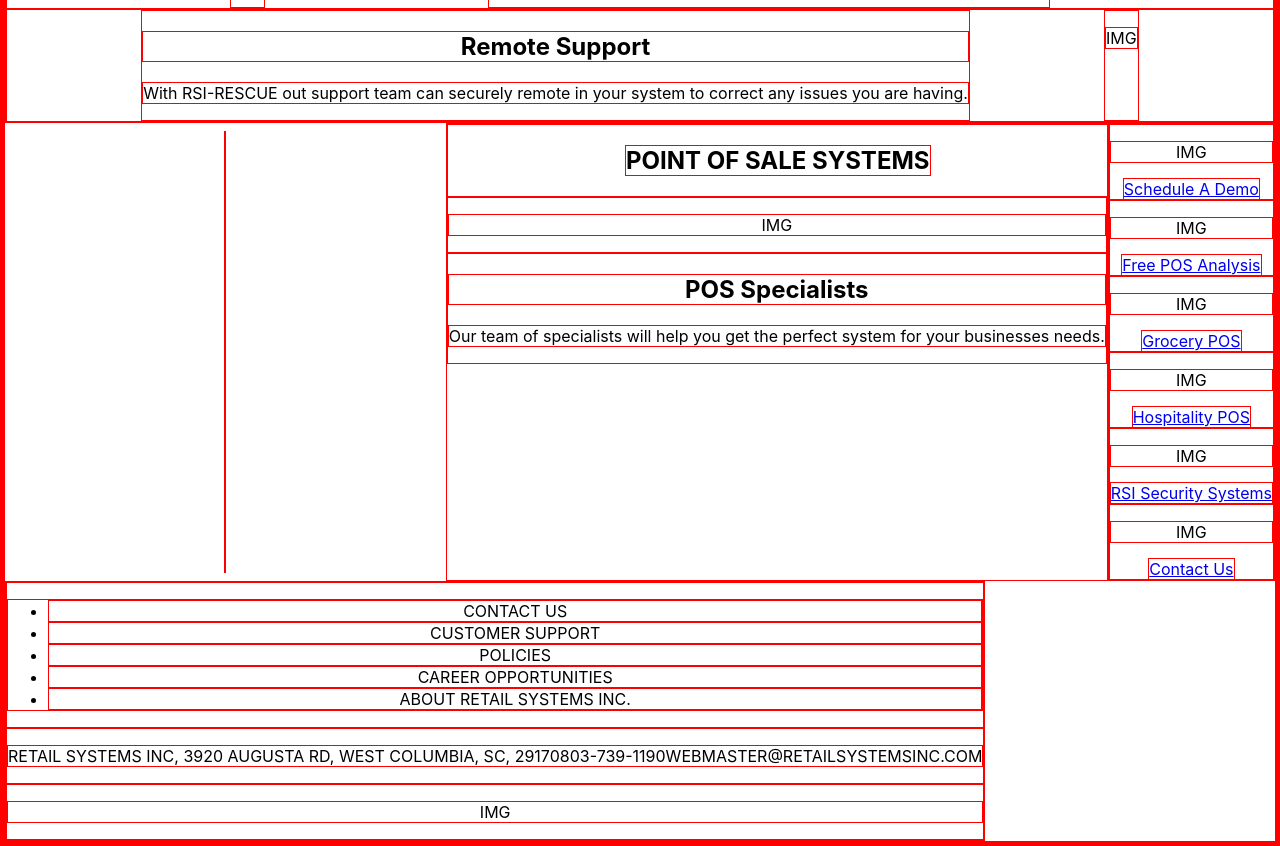
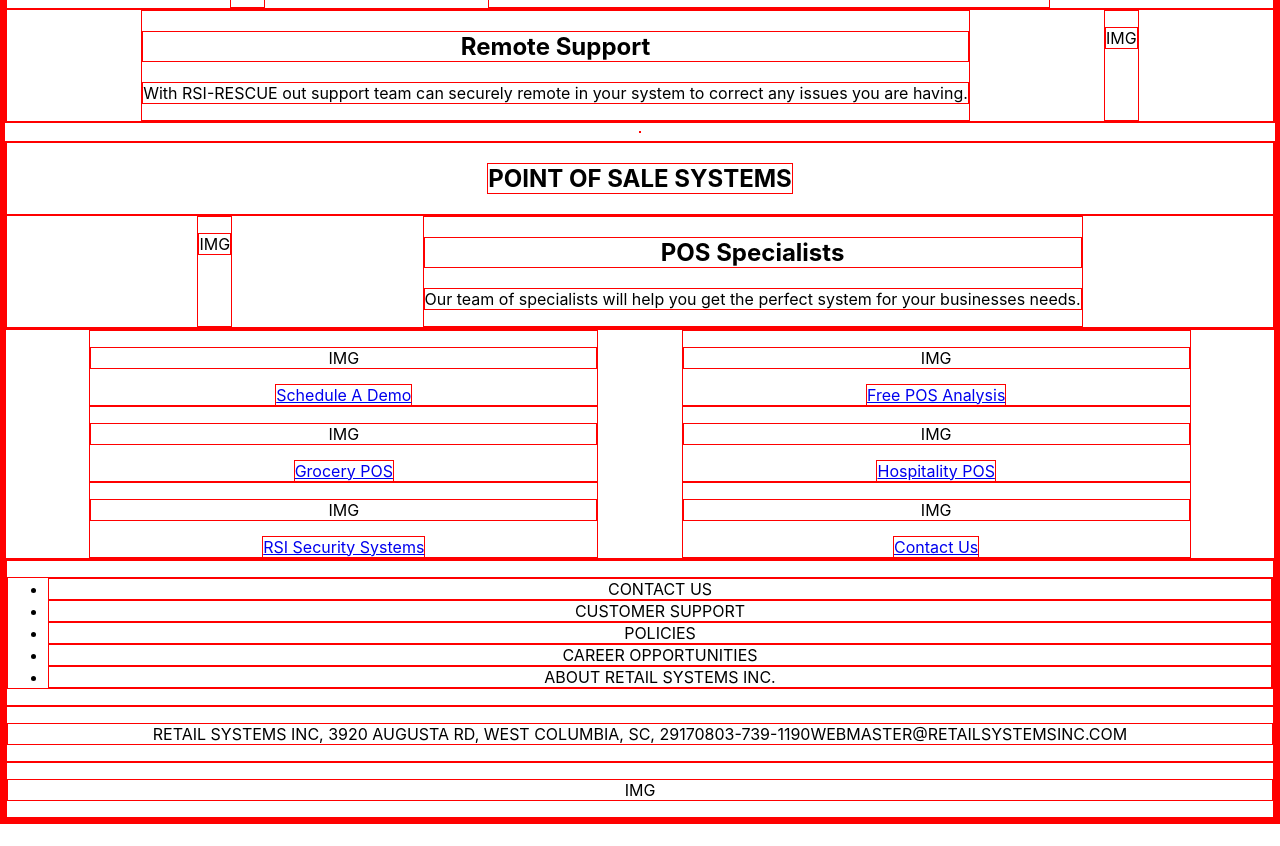
Before and after one commit to Marshnme/RetailSystem-remake, a React (Create React App) app: page / in a window 1280 px wide. Shown: the part 1180-2026 px from the top of the page. After the commit the page ends 2004 px from the top, so only its background shows below. Built offline with nearby package versions, Linux system fonts and the light colour scheme.

Commit message:
dashboard flexbox layout complete.Styling next

```diff
--- a/src/components/Dashboard.js
+++ b/src/components/Dashboard.js
@@ -109,10 +109,11 @@
                 </div>
             </section>
             <hr/>
-            <section>
+            <section className="POS-systems">
                 <div className="section-banner">
                     <h1>POINT OF SALE SYSTEMS</h1>
                 </div>
+                <div className="pair">
                     <div>
                         <p>IMG</p>
                     </div>
@@ -120,29 +121,31 @@
                         <h2>POS Specialists</h2>
                         <p>Our team of specialists will help you get the perfect system for your businesses needs.</p>
                     </div>
+                </div>
+
             </section>
-            <section>
-                <div>
+            <section className="pre-footer">
+                <div className="pre-footer-section">
                     <p>IMG</p>
                     <a href="#">Schedule A Demo</a>
                 </div>
-                <div>
+                <div className="pre-footer-section">
                     <p>IMG</p>
                     <a href="#">Free POS Analysis</a>
                 </div>
-                <div>
+                <div className="pre-footer-section">
                     <p>IMG</p>
                     <a href="#">Grocery POS</a>
                 </div>
-                <div>
+                <div className="pre-footer-section">
                     <p>IMG</p>
                     <a href="#">Hospitality POS</a>
                 </div>
-                <div>
+                <div className="pre-footer-section">
                     <p>IMG</p>
                     <a href="#">RSI Security Systems</a>
                 </div>
-                <div>
+                <div className="pre-footer-section">
                     <p>IMG</p>
                     <a href="#">Contact Us</a>
                 </div>
--- a/src/components/dashboard.css
+++ b/src/components/dashboard.css
@@ -31,6 +31,16 @@
     flex-flow:row wrap;
 }
 
+.rsi-support{
+    display:flex;
+    flex-flow: row wrap;
+}
+
+.POS-systems{
+    width:100%;
+    display:flex;
+    flex-flow: row wrap;
+}
 .section-banner {
     width:100%;
     display:flex;
@@ -43,8 +53,17 @@
     justify-content: space-evenly;
 }
 
-
-.rsi-support{
+.pre-footer{
+    width:100%;
     display:flex;
     flex-flow: row wrap;
+    justify-content: space-evenly;
 }
+
+.pre-footer-section{
+    width:40%;
+}
+
+footer{
+    width:100%;
+}
```
Lines whose indentation alone changed are shown as unchanged.
